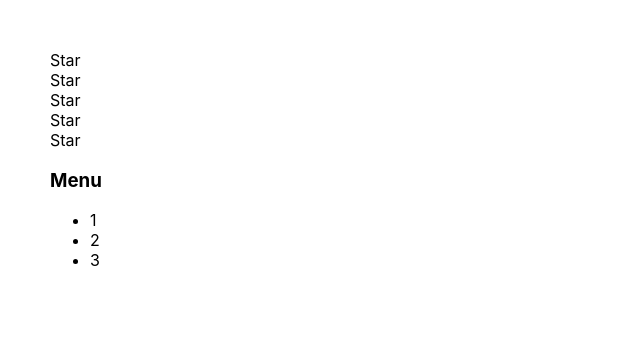
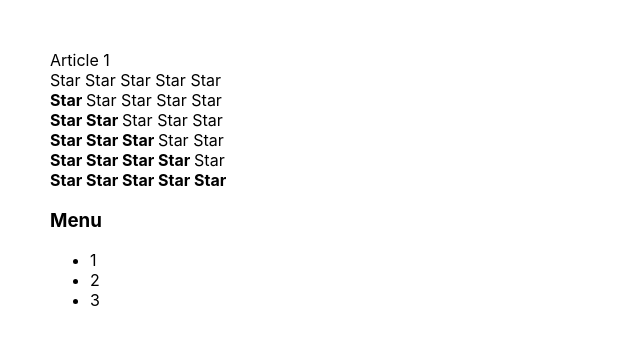
Before and after one commit to VladTomchuk/react_kabzda_19_09_2023, a React (Create React App) app: page / in a window 1280 px wide. Shown: the top 344 px of the page, without its empty margins (0-640 px from the left). Built offline with nearby package versions, Linux system fonts and the light colour scheme.

Commit message:
03.Props_react. Star rating by props

```diff
--- a/src/App.tsx
+++ b/src/App.tsx
@@ -6,7 +6,13 @@
 const App = () => {
     return (
         <div className="App">
-            <Rating/>
+            <div>Article 1</div>
+            <Rating value={0}/>
+            <Rating value={1}/>
+            <Rating value={2}/>
+            <Rating value={3}/>
+            <Rating value={4}/>
+            <Rating value={5}/>
             <Accordion/>
         </div>
     );
--- a/src/components/Rating.tsx
+++ b/src/components/Rating.tsx
@@ -1,20 +1,77 @@
 import React from "react";
 
-export const Rating = () => {
+export const Rating = (props: any) => {
+
+    if (props.value === 1) {
+        return (
+            <div>
+                <Star selected={true}/>
+                <Star selected={false}/>
+                <Star selected={false}/>
+                <Star selected={false}/>
+                <Star selected={false}/>
+            </div>
+        )
+    }
+    if (props.value === 2) {
+        return (
+            <div>
+                <Star selected={true}/>
+                <Star selected={true}/>
+                <Star selected={false}/>
+                <Star selected={false}/>
+                <Star selected={false}/>
+            </div>
+        )
+    }
+    if (props.value === 3) {
+        return (
+            <div>
+                <Star selected={true}/>
+                <Star selected={true}/>
+                <Star selected={true}/>
+                <Star selected={false}/>
+                <Star selected={false}/>
+            </div>
+        )
+    }
+    if (props.value === 4) {
+        return (
+            <div>
+                <Star selected={true}/>
+                <Star selected={true}/>
+                <Star selected={true}/>
+                <Star selected={true}/>
+                <Star selected={false}/>
+            </div>
+        )
+    }
+    if (props.value === 5) {
+        return (
+            <div>
+                <Star selected={true}/>
+                <Star selected={true}/>
+                <Star selected={true}/>
+                <Star selected={true}/>
+                <Star selected={true}/>
+            </div>
+        )
+    }
+
     return (
         <div>
-            <Star/>
-            <Star/>
-            <Star/>
-            <Star/>
-            <Star/>
+            <Star selected={false}/>
+            <Star selected={false}/>
+            <Star selected={false}/>
+            <Star selected={false}/>
+            <Star selected={false}/>
         </div>
     )
 }
-const Star = () => {
-    return (
-        <div>
-            <div>Star</div>
-        </div>
-    )
+const Star = (props: any) => {
+    if (props.selected === true) {
+        return <span><b>Star </b></span>
+    } else {
+        return <span>Star </span>
+    }
 }
```
